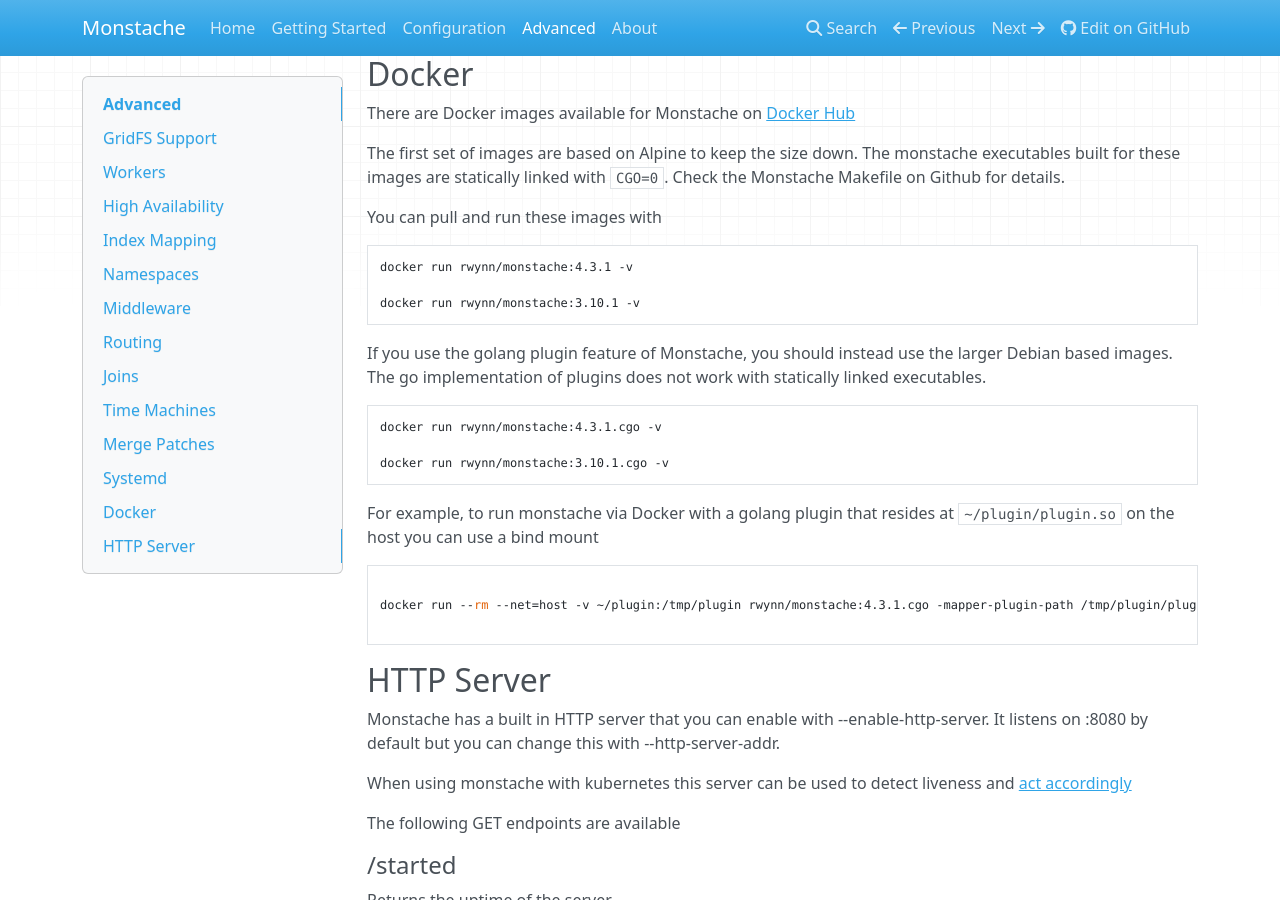
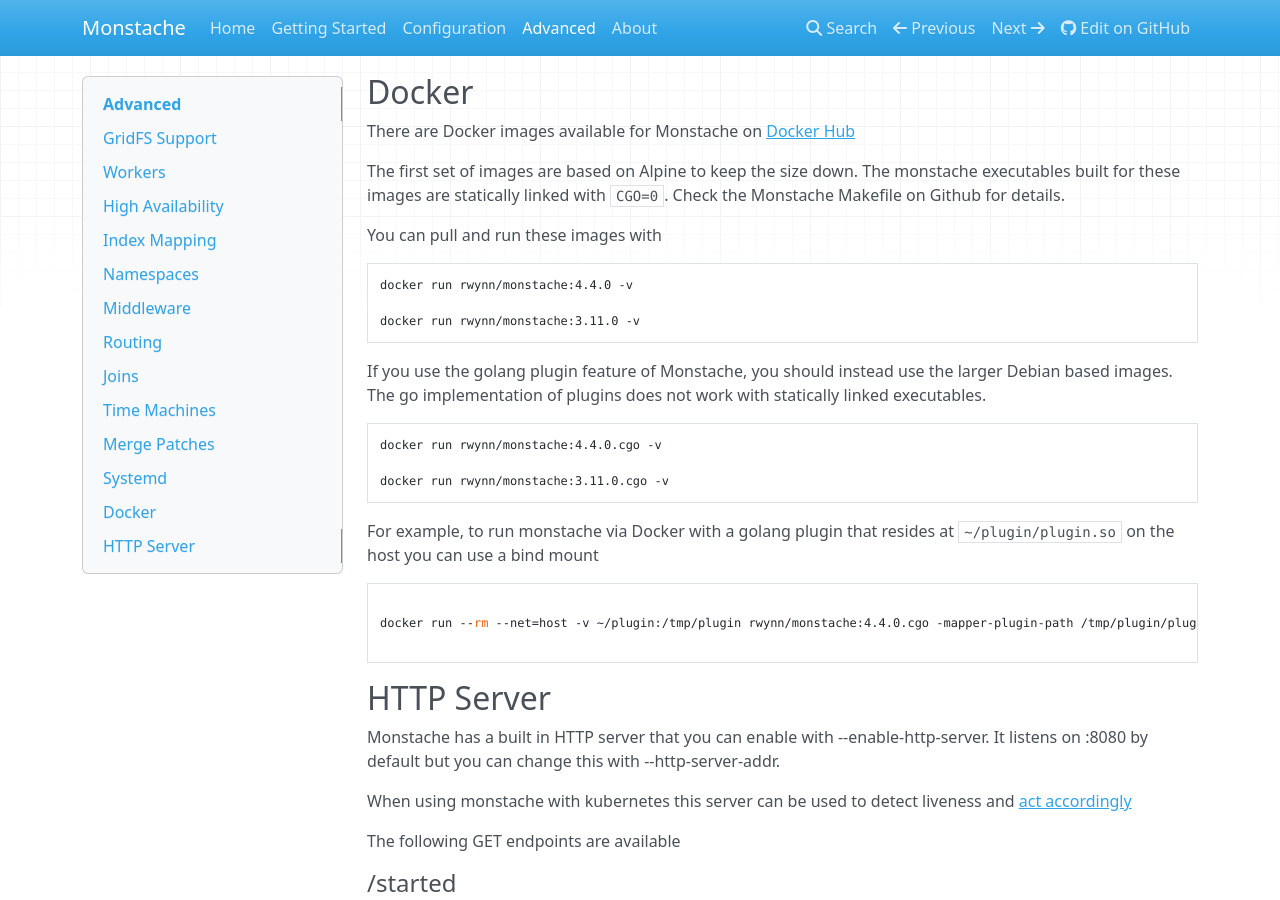
Before and after one commit to rwynn/monstache-site, an MkDocs documentation site: the page built from src/advanced.md, in a window 1280 px wide and 900 px high, scrolled down 21423 px. Built offline with MkDocs 1.6.1, drawn with Linux system fonts in a browser that asks for light colours; nearby versions of some CDN libraries; old or Windows-style settings are respelled for this version of MkDocs.

````diff
--- a/docs/index.html
+++ b/docs/index.html
@@ -250,5 +250,5 @@ it up and running.</p></div>
 
 <!--
 MkDocs version : 0.17.2
-Build Date UTC : 2018-04-11 20:32:44
+Build Date UTC : 2018-04-19 01:21:57
 -->
--- a/docs/start/index.html
+++ b/docs/start/index.html
@@ -115,7 +115,7 @@
 <p>Unzip the download and adjust your PATH variable to include the path to the folder for your platform.</p>
 <p>Let's make sure Monstache is set up as expected. You should see a similar version number in your terminal:</p>
 <pre><code class="sh">monstache -v
-# 4.3.2
+# 4.4.0
 </code></pre>
 
 <p>The version number should start with 3.x if you are using Elasticsearch prior to version 6.</p>
--- a/src/advanced.md
+++ b/src/advanced.md
@@ -1031,25 +1032,25 @@ are statically linked with `CGO=0`.  Check the Monstache Makefile on Github for
 You can pull and run these images with
 
 ```
-docker run rwynn/monstache:4.3.1 -v
+docker run rwynn/monstache:4.4.0 -v
 
-docker run rwynn/monstache:3.10.1 -v
+docker run rwynn/monstache:3.11.0 -v
 ```
 
 If you use the golang plugin feature of Monstache, you should instead use the larger Debian based images. The go
 implementation of plugins does not work with statically linked executables.
 
 ```
-docker run rwynn/monstache:4.3.1.cgo -v
+docker run rwynn/monstache:4.4.0.cgo -v
 
-docker run rwynn/monstache:3.10.1.cgo -v
+docker run rwynn/monstache:3.11.0.cgo -v
 ```
 
 For example, to run monstache via Docker with a golang plugin that resides at `~/plugin/plugin.so` on the host you can use a bind mount
 
 ```
 
-docker run --rm --net=host -v ~/plugin:/tmp/plugin rwynn/monstache:4.3.1.cgo -mapper-plugin-path /tmp/plugin/plugin.so
+docker run --rm --net=host -v ~/plugin:/tmp/plugin rwynn/monstache:4.4.0.cgo -mapper-plugin-path /tmp/plugin/plugin.so
 
 ```
 
````
Also changed, not shown: other parts of src/advanced.md (+1 -0 lines), docs/about/index.html (+8 -0 lines), docs/advanced/index.html (+6 -5 lines), docs/config/index.html (+8 -2 lines), docs/sitemap.xml (+5 -5 lines), src/about.md (+8 -0 lines), src/config.md (+9 -1 lines), src/start.md (+1 -1 lines), docs/search/search_index.json.
